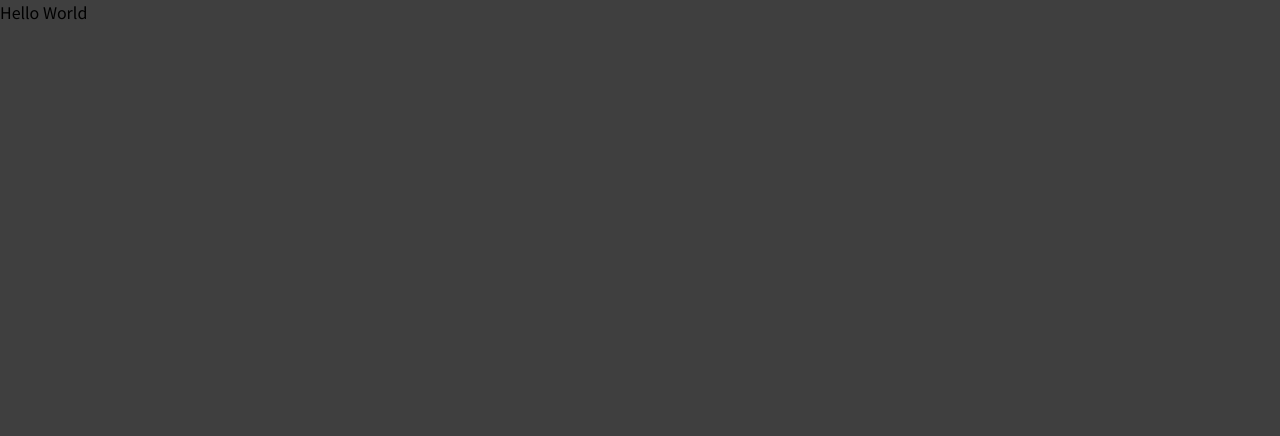
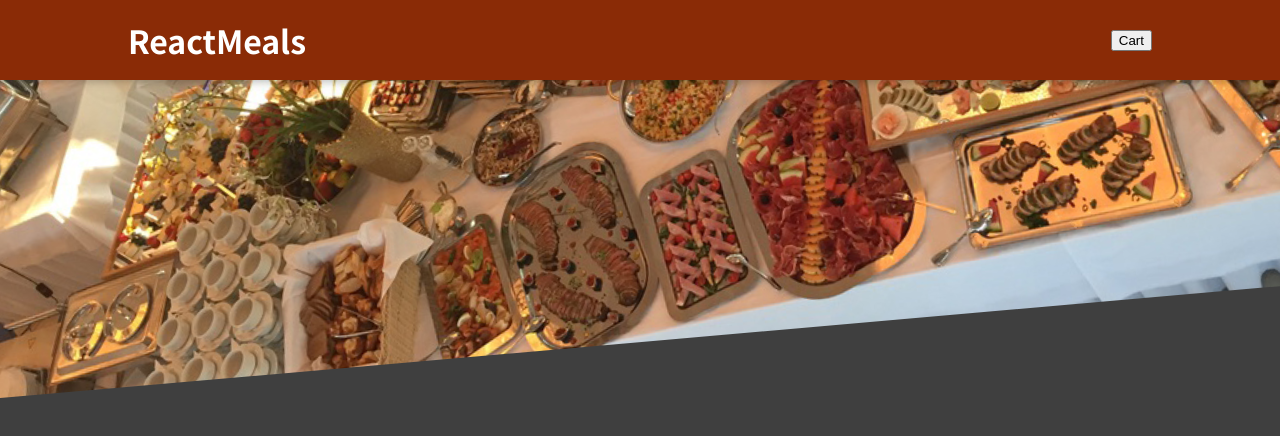
Before and after one commit to kotzimop/react-food-app, a React (Vite) app: page / in a window 1280 px wide. Shown: the top 436 px of the page. Built offline with nearby package versions, Linux system fonts and the light colour scheme.

Commit message:
Adding the Header Component

```diff
--- a/src/App.jsx
+++ b/src/App.jsx
@@ -1,5 +1,13 @@
+/* eslint-disable react/no-unescaped-entities */
+import { Fragment } from "react";
+import Header from "./components/Layout/Header";
+
 function App() {
-  return <div>Hello World</div>;
+  return (
+    <Fragment>
+      <Header />
+    </Fragment>
+  );
 }
 
 export default App;
--- /dev/null
+++ b/src/components/Layout/Header.jsx
@@ -0,0 +1,20 @@
+/* eslint-disable no-unused-vars */
+import { Fragment } from "react";
+import classes from "./Header.module.css";
+import MealsImage from "../../assets/meals.jpg";
+
+const Header = (props) => {
+  return (
+    <Fragment>
+      <header className={classes.header}>
+        <h1>ReactMeals</h1>
+        <button>Cart</button>
+      </header>
+      <div className={classes['main-image']}>
+        <img src={MealsImage} alt="A table full of delicious food"/>
+      </div>
+    </Fragment>
+  );
+};
+
+export default Header;
--- /dev/null
+++ b/src/components/Layout/Header.module.css
@@ -0,0 +1,29 @@
+.header {
+    position: fixed;
+    top: 0;
+    left: 0;
+    width: 100%;
+    height: 5rem;
+    background-color: #8a2b06;
+    color: white;
+    display: flex;
+    justify-content: space-between;
+    align-items: center;
+    padding: 0 10%;
+    box-shadow: 0 2px 8px rgba(0, 0, 0, 0.25);
+    z-index: 10;
+  }
+
+  .main-image {
+    width: 100%;
+    height: 25rem;
+    z-index: 0;
+    overflow: hidden;
+  }
+
+  .main-image img {
+    width: 110%;
+    height: 100%;
+    object-fit: cover;
+    transform: rotateZ(-5deg) translateY(-4rem) translateX(-1rem);
+  }
```
Also changed, not shown: src/assets/meals.jpg (added), 1 other file (tests, documents, lock files or other folders).
